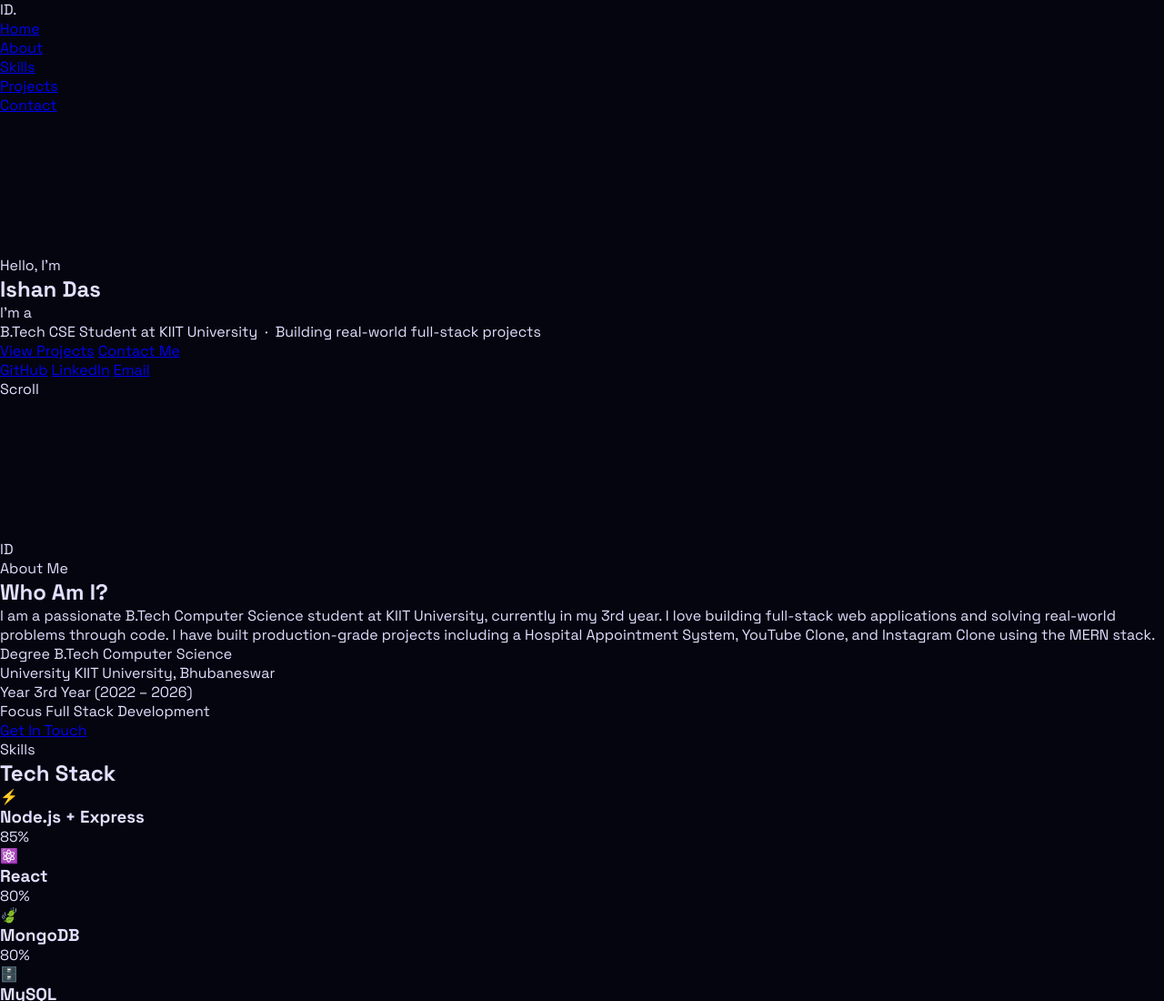
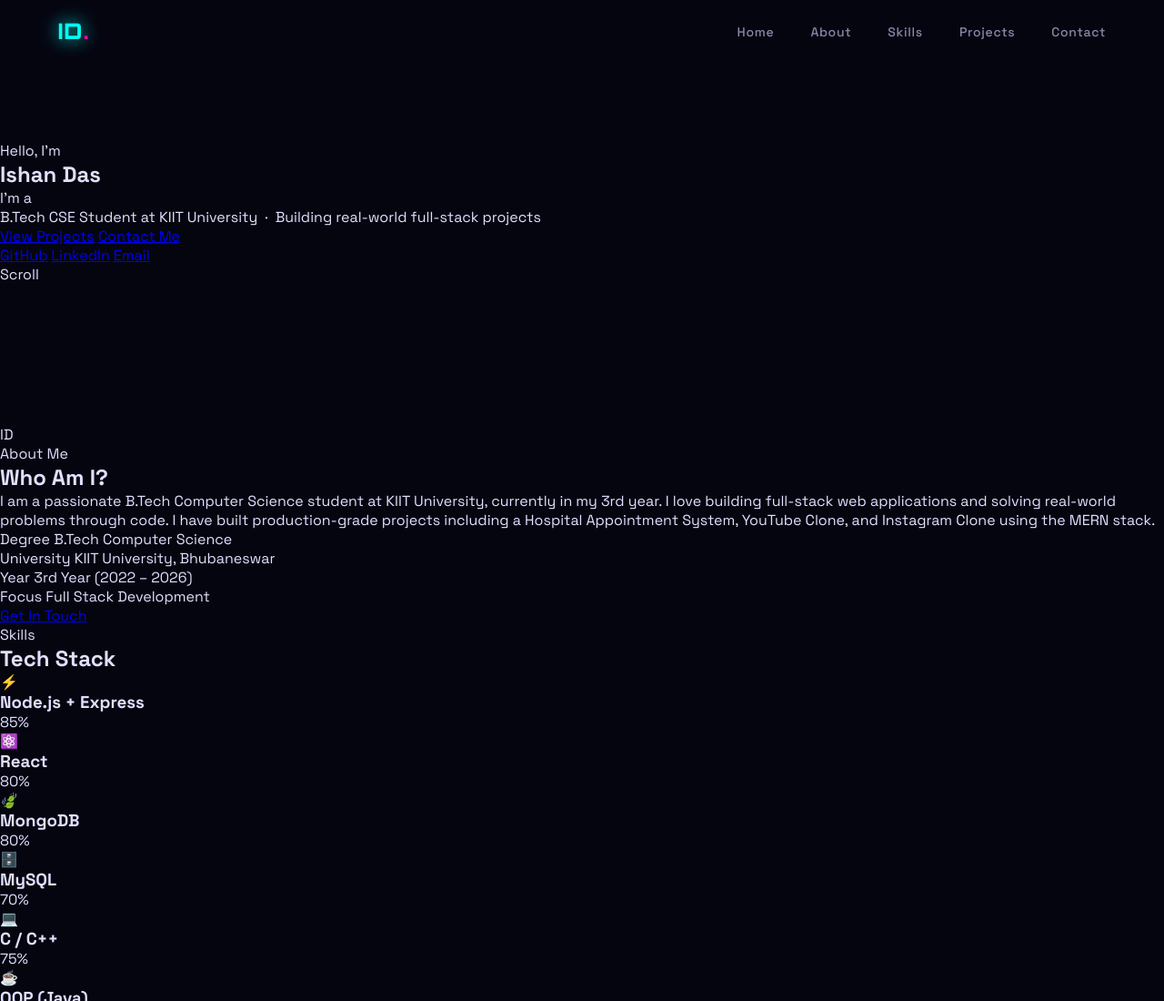
Before and after one commit to ishandas994-cloud/portfolio, a plain HTML site: page index.html in a window 1280 px wide. Shown: the top 1100 px of the page at 91% size. Drawn offline with Linux system fonts and the light colour scheme.

Commit message:
selection

```diff
--- a/style.css
+++ b/style.css
@@ -41,3 +41,85 @@ body {
    SELECTION
 ═══════════════════════════════════════ */
 ::selection { background: var(--neon); color: var(--bg); }
+/* ═══════════════════════════════════════
+   NAVBAR
+═══════════════════════════════════════ */
+.navbar {
+  position: fixed;
+  top: 0;
+  width: 100%;
+  z-index: 100;
+  display: flex;
+  align-items: center;
+  justify-content: space-between;
+  padding: 1.2rem 4rem;
+  transition: all 0.3s ease;
+}
+
+.navbar.scrolled {
+  background: rgba(5, 5, 16, 0.95);
+  backdrop-filter: blur(12px);
+  border-bottom: 0.5px solid var(--card-border);
+}
+
+.nav-logo {
+  font-family: 'Orbitron', monospace;
+  font-size: 1.5rem;
+  font-weight: 900;
+  color: var(--neon);
+  text-shadow: 0 0 20px var(--neon);
+  letter-spacing: 0.05em;
+  cursor: pointer;
+}
+
+.dot { color: var(--neon3); }
+
+.nav-links {
+  display: flex;
+  gap: 2.5rem;
+  list-style: none;
+}
+
+.nav-links a {
+  color: var(--text-muted);
+  text-decoration: none;
+  font-size: 0.875rem;
+  font-weight: 500;
+  letter-spacing: 0.05em;
+  transition: color 0.3s ease;
+  position: relative;
+}
+
+.nav-links a::after {
+  content: '';
+  position: absolute;
+  bottom: -4px;
+  left: 0;
+  width: 0;
+  height: 1px;
+  background: var(--neon);
+  transition: width 0.3s ease;
+}
+
+.nav-links a:hover {
+  color: var(--neon);
+}
+
+.nav-links a:hover::after {
+  width: 100%;
+}
+
+.hamburger {
+  display: none;
+  flex-direction: column;
+  gap: 5px;
+  cursor: pointer;
+}
+
+.hamburger span {
+  width: 25px;
+  height: 2px;
+  background: var(--neon);
+  border-radius: 2px;
+  transition: all 0.3s ease;
+}
```
